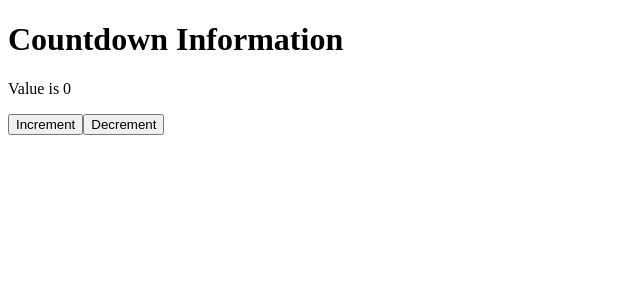
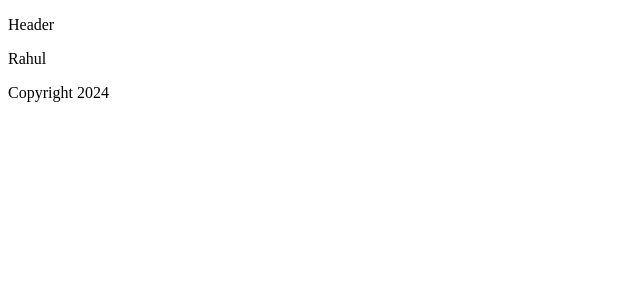
Before and after one commit to nikunjjadav123/myfirstreact, a React (Create React App) app: page / in a window 1280 px wide. Shown: the top 300 px of the page, without its empty margins (0-640 px from the left). Built offline with nearby package versions, Linux system fonts and the light colour scheme.

Commit message:
Export Import React JS

```diff
--- a/src/App.js
+++ b/src/App.js
@@ -1,31 +1,17 @@
-import React, { useState } from 'react'
+import React, { useState } from 'react';
+import NetflixSeries,{Header,Footer} from './Pages/NetflixSeries';
 
 const App = () => {
-const [count, setCount] = useState(0);
+	return(
+		<>
+			<div>
+				<Header />
+				<NetflixSeries />
+				<Footer />
+			</div>
+		</>
 
-const increaseCount = () => {
-	setCount(count + 1);
-}
-const decreaseCount = () => {
-	setCount(count - 1);
-}
-
-return (
-	<div>
-	<h1>Countdown Information</h1>
-
-<p>Value is {count}</p>
-
-
-	<button onClick={increaseCount}>
-		Increment
-	</button>
-
-	<button onClick={decreaseCount}>
-		Decrement
-	</button>
-	</div>
-)
+	)
 }
 
 export default App
--- /dev/null
+++ b/src/Pages/NetflixSeries.js
@@ -0,0 +1,14 @@
+
+export const Header = () => {
+    return <p>Header</p>
+}
+
+const NetflixSeries = () => {
+    const name="Rahul";
+    return name;
+}
+export default NetflixSeries;
+
+export const Footer = () => {
+    return <p>Copyright 2024</p>
+}
```
